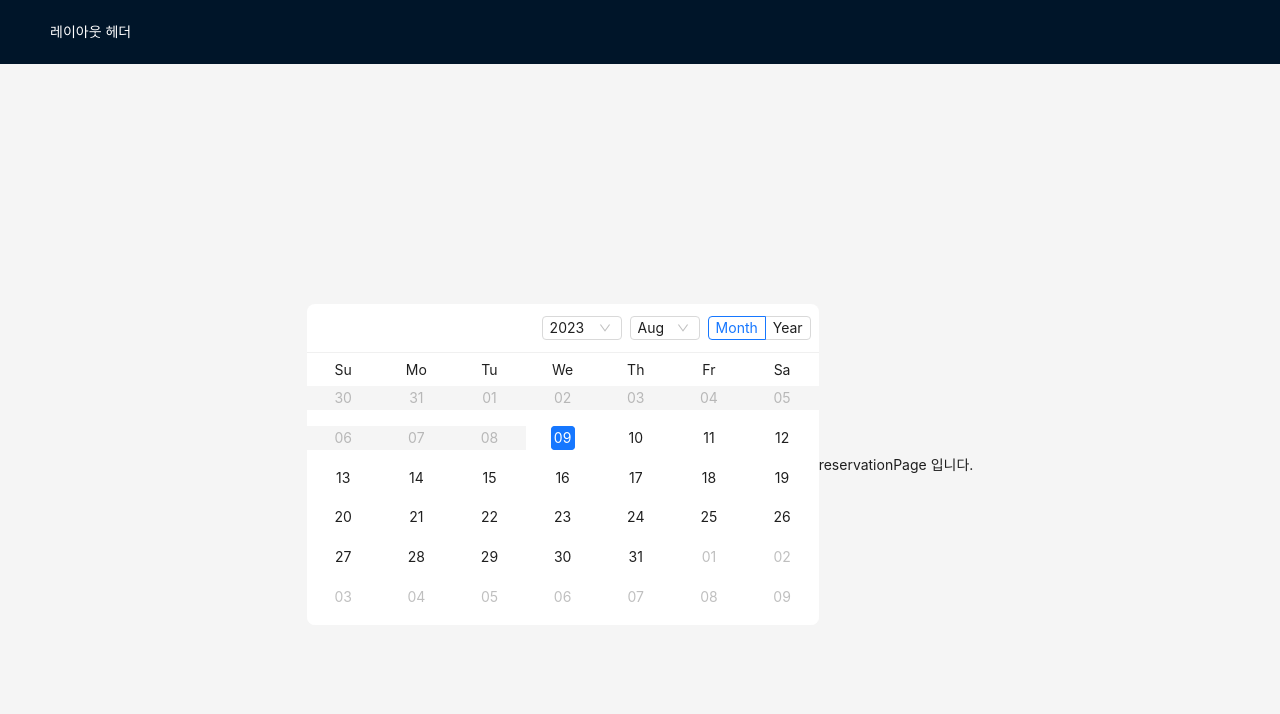
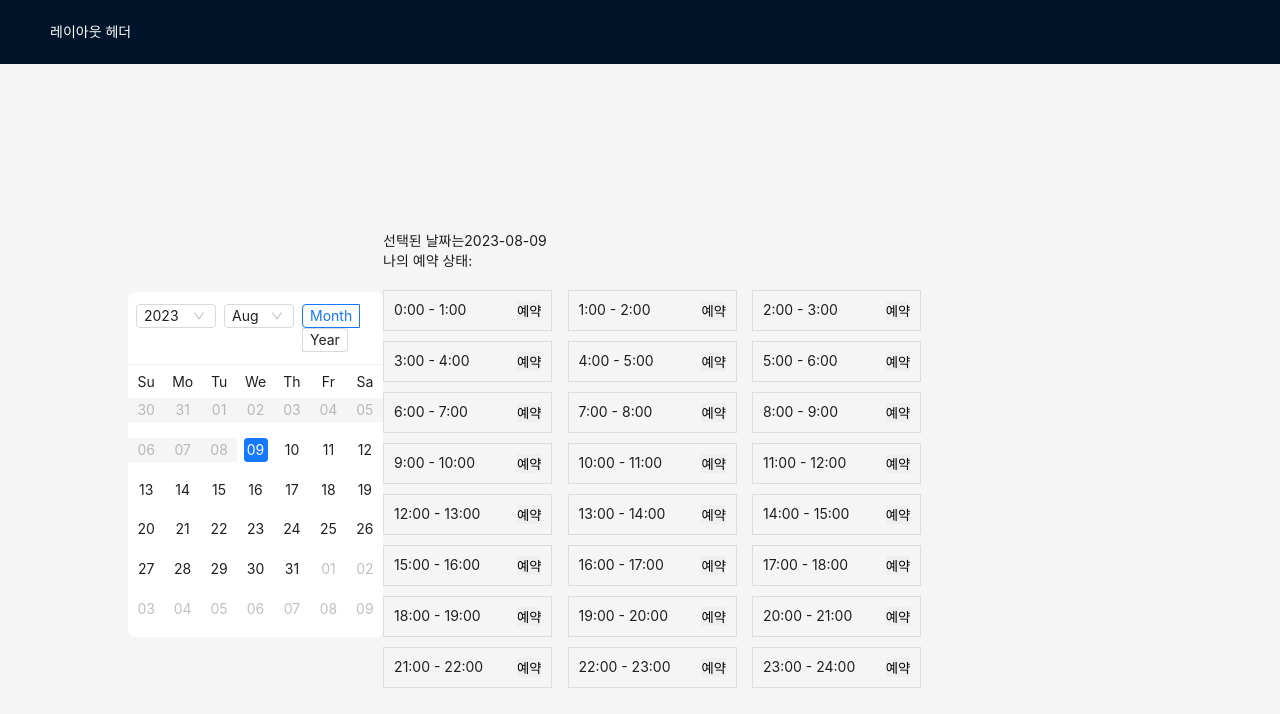
Before and after one commit to fidelisbae/reservation-front, a React (Create React App) app: page / in a window 1280 px wide. Shown: the top 714 px of the page. Built offline with nearby package versions, Linux system fonts and the light colour scheme.

Commit message:
Feat: timeslotlist 컴포넌트 생성

```diff
--- a/src/pages/ReservationPage.tsx
+++ b/src/pages/ReservationPage.tsx
@@ -5,6 +5,8 @@ import styled from "@emotion/styled";
 import dayjs, { Dayjs } from "dayjs";
 import locale from "antd/locale/ko_KR";
 import "dayjs/locale/ko";
+
+import { TimeSlotListProps, TimeSlotProps } from "src/types/reservation";
 
 dayjs.locale("ko");
 
@@ -14,6 +16,7 @@ const ReservationPage = () => {
    */
   const now = dayjs();
 
+  const [selectedDate, setSelectedDate] = useState<Dayjs | null>(now);
   /**
    * 달력에서 선택할 수 있는 마지막 날짜
    */
@@ -25,18 +28,90 @@ const ReservationPage = () => {
 
   const rangeDate: [Dayjs, Dayjs] = [now.startOf("day"), endDate.endOf("day")];
 
-  console.log(rangeDate);
+  /**
+   *
+   * 달력을 클릭하면 eventhandler
+   */
+  const onSelect = (date: Dayjs) => {
+    setSelectedDate(date);
+  };
 
-  console.log(now);
+  /**
+   * 예약하는 함수
+   */
+  const handleReserve = () => {};
+
+  const currentReservations = selectedDate ? [2022] : [];
+
+  /**
+   * Timeslot 컴포넌트
+   */
+  const TimeSlot: React.FC<TimeSlotProps> = ({
+    hour,
+    onReserve,
+    isReserved,
+  }) => (
+    <div className="time-slot">
+      <span>
+        {hour}:00 - {hour + 1}:00
+      </span>
+      <button disabled={isReserved} onClick={() => onReserve(hour)}>
+        {isReserved ? "예약됨" : "예약"}
+      </button>
+    </div>
+  );
+  /**
+   * timeSlotList 컴포넌트
+   */
+  const TimeSlotList: React.FC<TimeSlotListProps> = ({
+    date,
+    onReserve,
+    reservations,
+  }) => {
+    const hours = Array.from({ length: 24 }, (_, i) => i);
+
+    return (
+      <div className="time-slot-list">
+        {hours.map((hour) => (
+          <TimeSlot
+            key={hour}
+            hour={hour}
+            onReserve={onReserve}
+            isReserved={reservations.includes(hour)}
+          />
+        ))}
+      </div>
+    );
+  };
 
   return (
     <Container>
       <CalendarContainer>
         <ConfigProvider locale={locale}>
-          <Calendar mode="month" fullscreen={false} validRange={rangeDate} />
+          <Calendar
+            mode="month"
+            onSelect={onSelect}
+            fullscreen={false}
+            validRange={rangeDate}
+          />
         </ConfigProvider>
       </CalendarContainer>
-      <div>reservationPage 입니다.</div>
+      <div>
+        <div>
+          선택된 날짜는
+          {selectedDate ? `${selectedDate.format("YYYY-MM-DD")}` : null}
+        </div>
+        <div>나의 예약 상태: {}</div>
+        <TimeslotContainer>
+          {selectedDate && (
+            <TimeSlotList
+              date={selectedDate}
+              onReserve={handleReserve}
+              reservations={currentReservations}
+            />
+          )}
+        </TimeslotContainer>
+      </div>
     </Container>
   );
 };
@@ -52,5 +127,9 @@ const Container = styled.div`
 `;
 
 const CalendarContainer = styled.div`
-  width: 50%;
+  width: 100%;
 `;
+
+const TimeslotContainer = styled.div`
+  width: 70%;
+`;
--- a/src/router.tsx
+++ b/src/router.tsx
@@ -1,5 +1,6 @@
 import { createBrowserRouter, RouterProvider } from "react-router-dom";
 import ReservationPage from "./pages/ReservationPage";
+import App from "./test";
 
 const Router = () => {
   const router = createBrowserRouter([
@@ -7,6 +8,10 @@ const Router = () => {
       path: "/",
       element: <ReservationPage />,
     },
+    {
+      path: "/test",
+      element: <App />,
+    },
   ]);
 
   return <RouterProvider router={router} />;
--- a/src/test.tsx
+++ b/src/test.tsx
@@ -136,6 +136,8 @@ function App() {
       });
     } catch (error) {
       console.error("Failed to make a reservation:", error);
+    } finally {
+      console.log(currentReservations);
     }
   };
 
```
Also changed, not shown: src/types/reservation.ts (+14 -0 lines).
